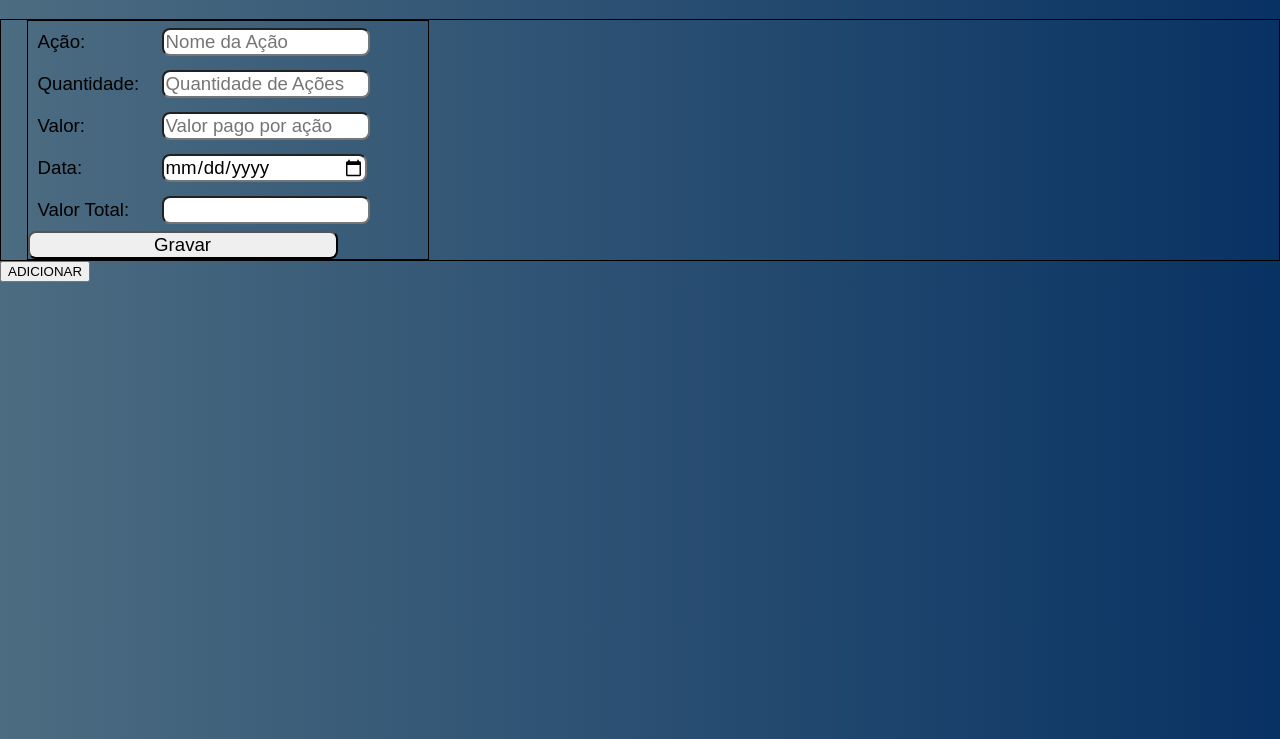
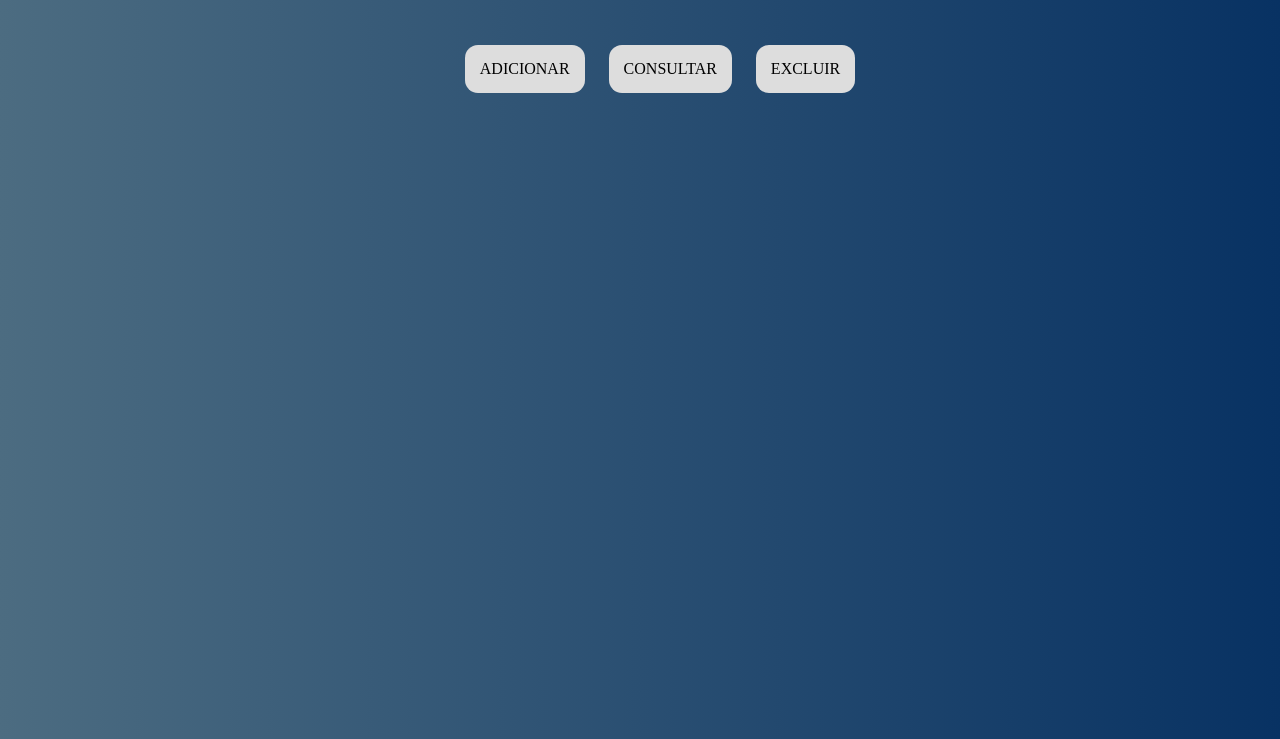
Before and after one commit to talespasa/Acoes, a plain HTML site: page index.html in a window 1280 px wide. Shown: the part 61-800 px from the top of the page. Drawn offline with Linux system fonts and the light colour scheme.

Commit message:
Criação de Menu
Foi colocado os 3 botoes

```diff
--- a/_css/style.css
+++ b/_css/style.css
@@ -4,20 +4,46 @@
     width: 100%;
     background-image: linear-gradient(to right, #4c6c81, #083263);
 }
-div#form{
-    border: 1px solid black;
 
-}
 header h1 {
     color: white;
     text-align: center;
 }
 
+nav#menu {
+    display: flex;
+    justify-content: center;
+}
+
+nav#menu ul {
+    list-style: none;
+    text-transform: uppercase;
+
+}
+
+nav#menu li {
+    display: inline-block;
+    background-color: #dddddd;
+    padding: 15px;
+    border-radius: 13px;
+    margin: 10px;
+    transition: background-color 1s;
+
+}
+
+nav#menu li:hover {
+    background-color: #1c4780;
+    font-weight: bold;
+}
+
+nav#menu a {
+    text-decoration: none;
+    color: black;
+}
+
 form {
     width: 400px;
     margin-left: 2%;
-    border: solid 1px black;
-
 }
 
 label {
@@ -36,7 +62,7 @@ input {
     display: inline-block;
 }
 
-input#iGra{
+input#iGra {
     width: 310px;
 
 }
--- a/index.html
+++ b/index.html
@@ -14,38 +14,13 @@
       <h1>Ferramenta destinada a controle de compras de Ações</h1>
 
    </header>
-
-   <div id="form">
-      <form>
-         <div id="acao">
-            <label for="iAca">Ação:</label>
-            <input type="text" name="nAca" id="iAca" placeholder="Nome da Ação">
-         </div>
-         <div id="quant">
-            <label for="iQua">Quantidade:</label>
-            <input type="number" name="nQua" id="iQua" placeholder="Quantidade de Ações">
-         </div>
-         <div id="valor">
-            <label for="iVal">Valor:</label>
-            <input type="number" name="nVal" id="iVal" placeholder="Valor pago por ação">
-         </div>
-         <div id="data">
-            <label for="iDat">Data:</label>
-            <input type="date" name="nDat" id="iDat" placeholder="Data da compra das Ações">
-         </div>
-         <div id="valorT">
-            <label for="iValT">Valor Total:</label>
-            <input type="number" name="nValT" id="iValT">
-         </div>
-         <div id="Gravar">
-            <input type="submit" value="Gravar" name="nGra" id="iGra">
-         </div>
-      </form>
-   </div>
-
-   <button title="Adicionar transações" type="button" data-target="main-add-dropdown">
-      ADICIONAR
-      </button>
+   <nav id="menu">
+      <ul>
+         <li><a href="./adicionar.html">Adicionar</a></li>
+         <li><a href="./adicionar.html">Consultar</a></li>
+         <li><a href="./adicionar.html">Excluir</a></li>
+      </ul>
+   </nav>
 
 </body>
 
```
Also changed, not shown: adicionar.html (added, +47 -0 lines).
